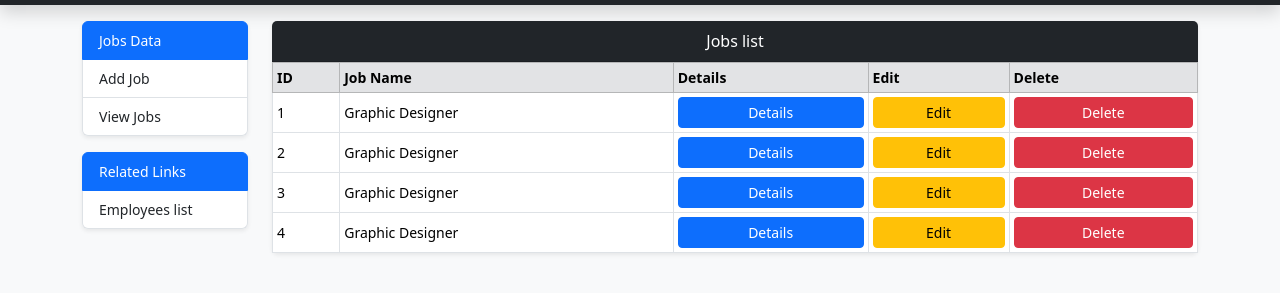
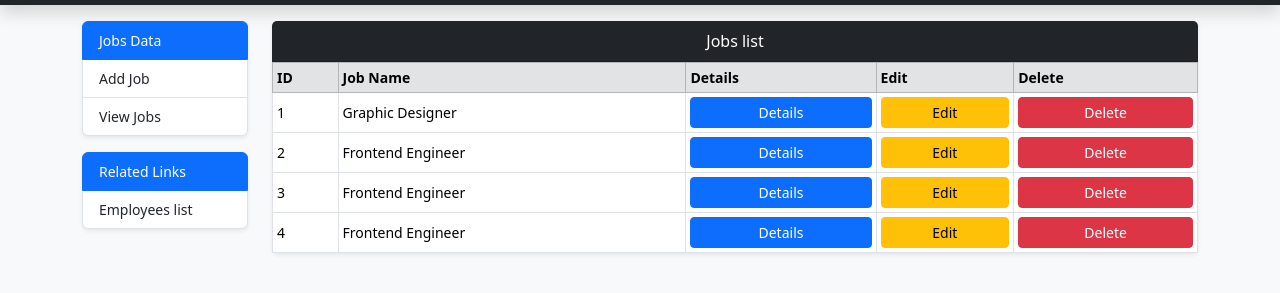
Before and after one commit to nababa3/EMS2.0-EMPLOYMENT-MANAGEMENT, a plain HTML site: page components/job_list.html in a window 1280 px wide. Shown: the part 51-344 px from the top of the page. Drawn offline with nearby package versions, Linux system fonts and the light colour scheme; files that its build step writes are made by us from their sources.

Commit message:
job_lists

```diff
--- a/components/job_list.html
+++ b/components/job_list.html
@@ -110,7 +110,7 @@
                         </tr>
                         <tr>
                             <td>2</td>
-                            <td>Graphic Designer</td>
+                            <td>Frontend Engineer</td>
                             <td>
                                 <div class="d-grid">
                                     <a href="#" class="btn btn-sm btn-primary" data-bs-toggle="modal"
@@ -138,7 +138,7 @@
                         </tr>
                         <tr>
                             <td>3</td>
-                            <td>Graphic Designer</td>
+                            <td>Frontend Engineer</td>
                             <td>
                                 <div class="d-grid">
                                     <a href="#" class="btn btn-sm btn-primary" data-bs-toggle="modal"
@@ -166,7 +166,7 @@
                         </tr>
                         <tr>
                             <td>4</td>
-                            <td>Graphic Designer</td>
+                            <td>Frontend Engineer</td>
                             <td>
                                 <div class="d-grid">
                                     <a href="#" class="btn btn-sm btn-primary" data-bs-toggle="modal"
@@ -268,7 +268,7 @@
                         </tr>
                         <tr>
                             <th>Job Name</th>
-                            <td>Graphic Designer</td>
+                            <td>Frontend Engineer</td>
                         </tr>
                     </table>
                 </div>
@@ -307,7 +307,7 @@
                                 <div class="col-md-12">
                                     <div class="mb-3">
                                         <input type="text" class="form-control form-control-sm" placeholder="Job Name"
-                                            value="Graphic Designer" required>
+                                            value="Frontend Engineer" required>
                                     </div>
                                 </div>
                                 <div class="col-md-10">
@@ -340,7 +340,7 @@
             <div class="modal-content">
                 <div class="modal-body text-center d-flex justify-content-between align-item-center">
                     <h4 class="fw-light m-0">
-                        Do you really want to delete <strong><q>Graphic Designer</q></strong>?
+                        Do you really want to delete <strong><q>Frontend Engineer</q></strong>?
                     </h4>
                     <button type="button" class="btn-close ms-auto" data-bs-dismiss="modal" aria-label="close">
                     </button>
```
